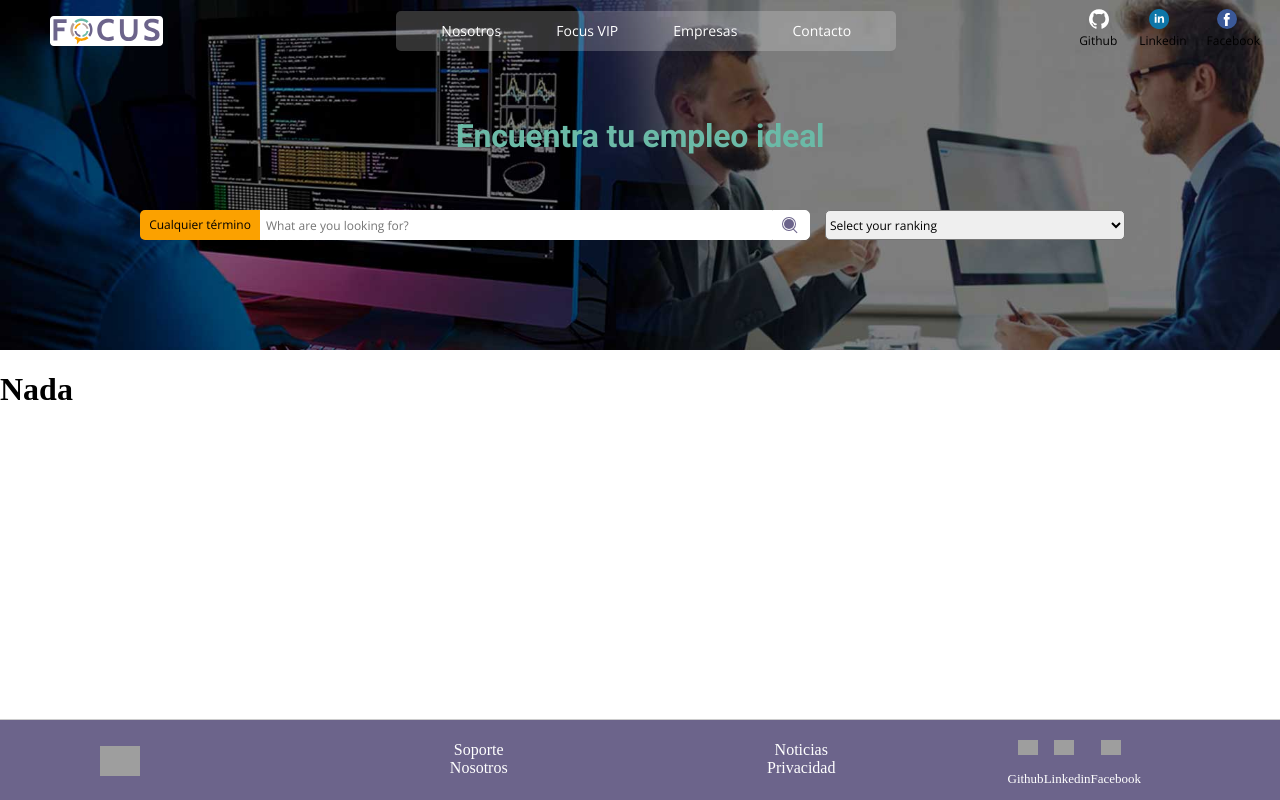
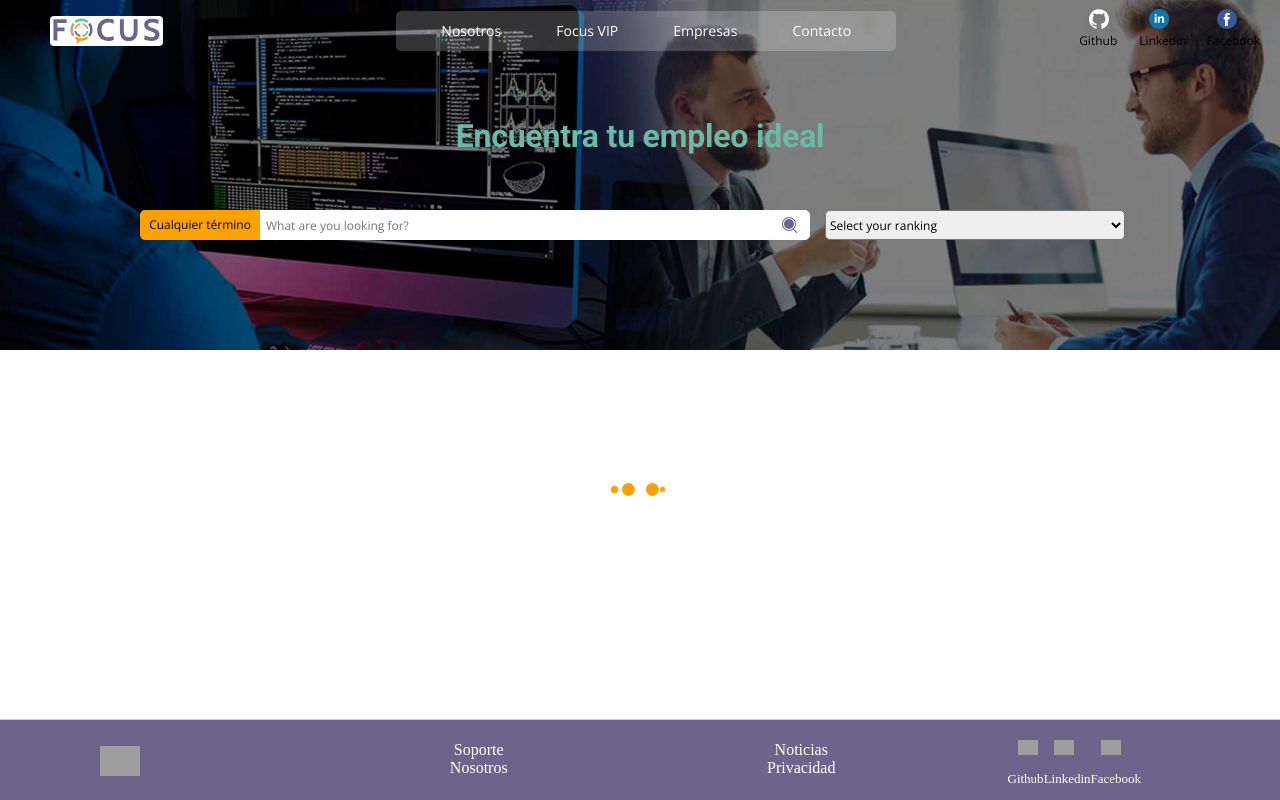
Before and after one commit to Talent0727/Focus-Project, a React app: page / in a window 1280 px wide. Built offline with nearby package versions, Linux system fonts and the light colour scheme; no server answers; grey boxes are pictures that could not be loaded.

Commit message:
[ADD] Spinner added to the home page

```diff
--- /dev/null
+++ b/src/assets/styles/components/spinner/Spinner.scss
@@ -0,0 +1,59 @@
+@import "../../util/Variables.scss";
+
+.lds-ellipsis {
+  display: block;
+  position: relative;
+  width: 80px;
+  height: 80px;
+  margin: 100px auto;
+  display: flex;
+}
+.lds-ellipsis div {
+  position: absolute;
+  top: 33px;
+  width: 13px;
+  height: 13px;
+  border-radius: 50%;
+  background: $btn;
+  animation-timing-function: cubic-bezier(0, 1, 1, 0);
+}
+.lds-ellipsis div:nth-child(1) {
+  left: 8px;
+  animation: lds-ellipsis1 0.6s infinite;
+}
+.lds-ellipsis div:nth-child(2) {
+  left: 8px;
+  animation: lds-ellipsis2 0.6s infinite;
+}
+.lds-ellipsis div:nth-child(3) {
+  left: 32px;
+  animation: lds-ellipsis2 0.6s infinite;
+}
+.lds-ellipsis div:nth-child(4) {
+  left: 56px;
+  animation: lds-ellipsis3 0.6s infinite;
+}
+@keyframes lds-ellipsis1 {
+  0% {
+    transform: scale(0);
+  }
+  100% {
+    transform: scale(1);
+  }
+}
+@keyframes lds-ellipsis3 {
+  0% {
+    transform: scale(1);
+  }
+  100% {
+    transform: scale(0);
+  }
+}
+@keyframes lds-ellipsis2 {
+  0% {
+    transform: translate(0, 0);
+  }
+  100% {
+    transform: translate(24px, 0);
+  }
+}
--- a/src/components/Home/Home.jsx
+++ b/src/components/Home/Home.jsx
@@ -5,6 +5,7 @@ import Filter from "../filter/Filter";
 import JobCard from "../jobCard/JobCard";
 import Footer from "../footer/Footer";
 import Layout from "../Layout";
+import Spinner from '../spinner/Spinner'
 
 const Home = () => {
   const [jobCards, setJobCards] = useState([]);
@@ -22,7 +23,7 @@ const Home = () => {
       </Header>
       <Layout>
         {
-          jobCards.length > 0 ? jobCards.map(job => (<JobCard key={job.Id} />)) : <h1>Nada</h1>
+          jobCards.length > 0 ? jobCards.map(job => (<JobCard key={job.Id} />)) : <Spinner />
         }
       </Layout>
       <Footer />
--- /dev/null
+++ b/src/components/spinner/Spinner.jsx
@@ -0,0 +1,9 @@
+import React from 'react'
+
+import '../../assets/styles/components/spinner/Spinner.scss'
+
+const Spinner = () => (
+  <div class="lds-ellipsis"><div></div><div></div><div></div><div></div></div>
+)
+
+export default Spinner
```
